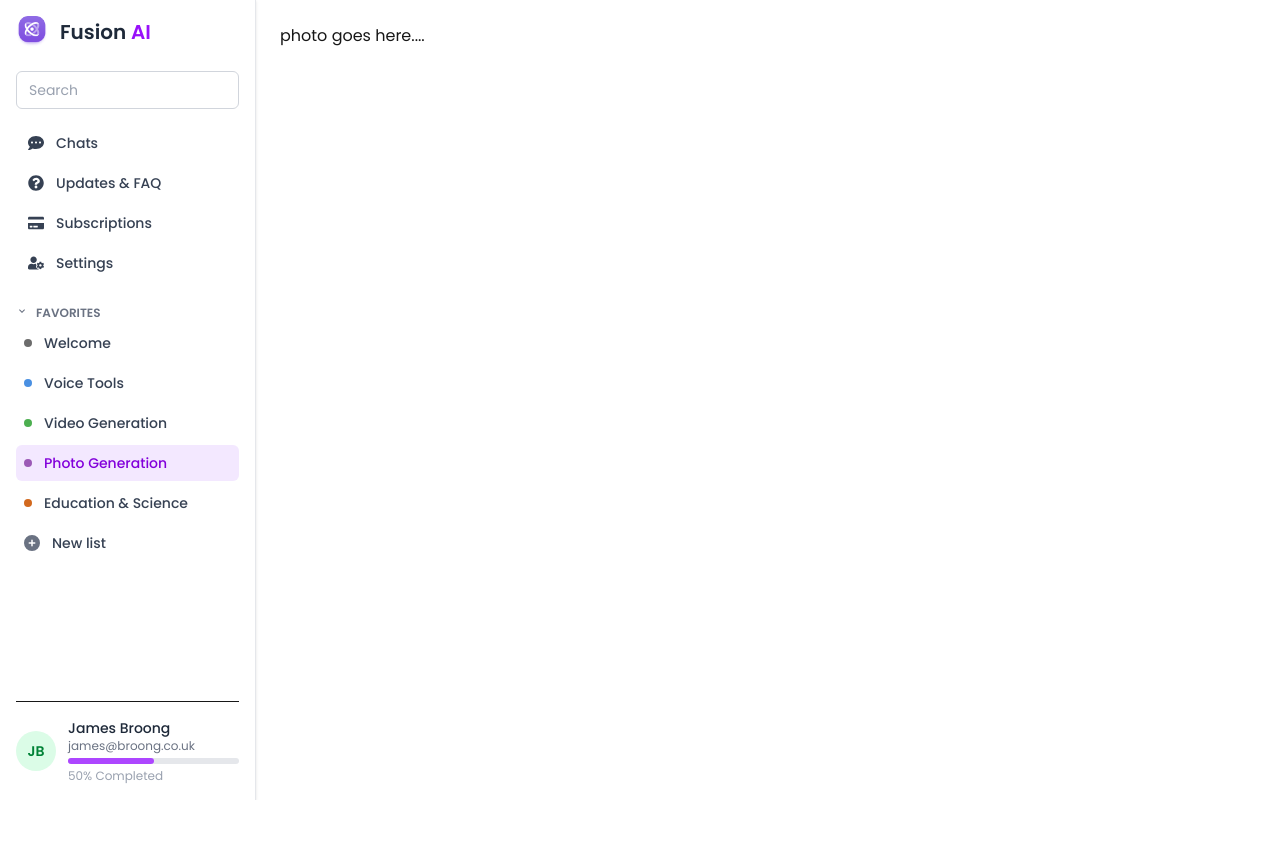
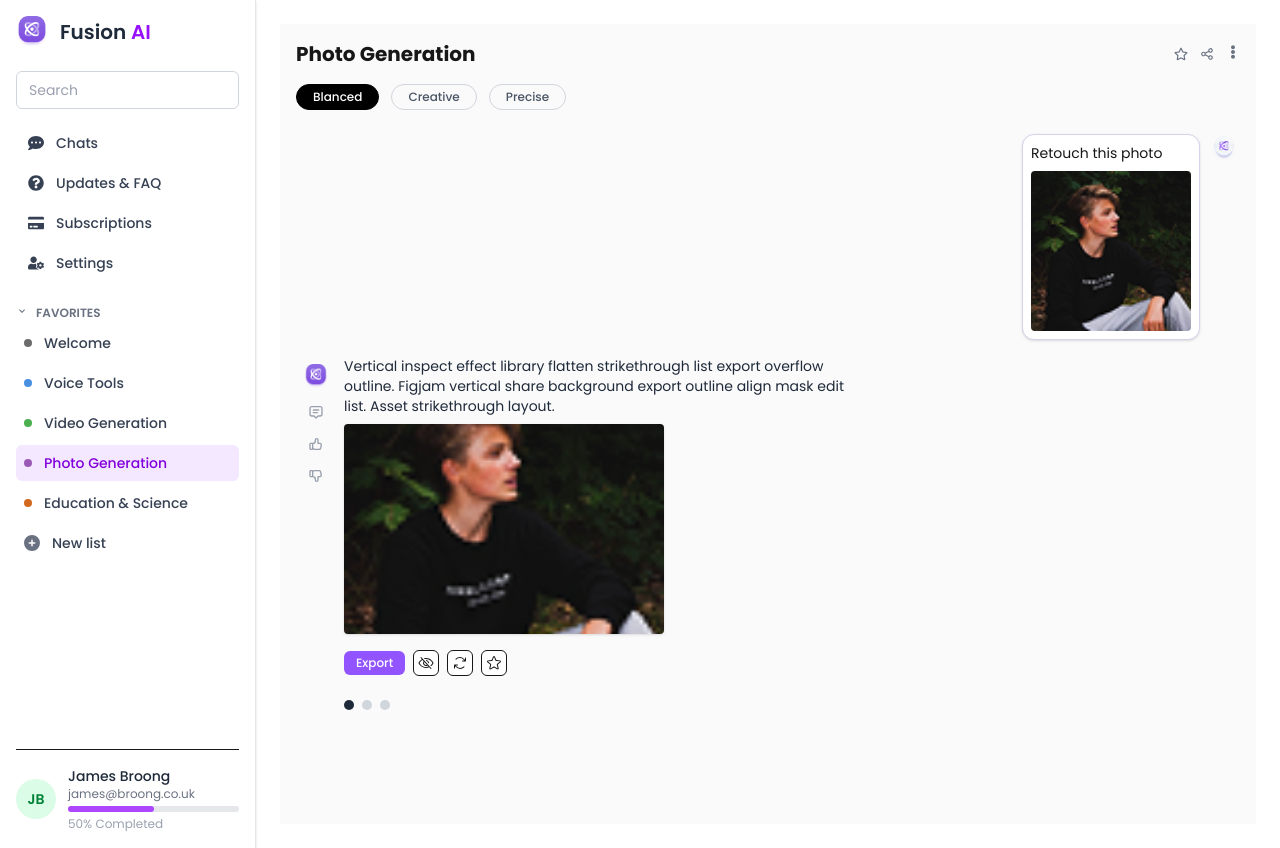
Before and after one commit to adnanfrd/barry-ai, a Next.js app: page /dashboard/photo in a window 1280 px wide. Before the commit the page ends 800 px from the top, so only its background shows below. Built offline with nearby package versions, Linux system fonts and the light colour scheme.

Commit message:
updated code

```diff
--- a/src/app/dashboard/photo/page.tsx
+++ b/src/app/dashboard/photo/page.tsx
@@ -1,8 +1,11 @@
+import PhotoGenerationPage from '@/components/dashboard/PhotoGeneration'
 import React from 'react'
 
 const page = () => {
   return (
-    <div>photo goes here....</div>
+    <div>
+      <PhotoGenerationPage/>
+    </div>
   )
 }
 
--- /dev/null
+++ b/src/components/dashboard/PhotoGeneration.tsx
@@ -0,0 +1,126 @@
+"use client";
+
+import { useState, Fragment } from "react";
+import Image from "next/image";
+import { Menu, Transition } from "@headlessui/react";
+import { FaEllipsisV, FaRegStar } from "react-icons/fa";
+import { HiOutlineShare } from "react-icons/hi";
+import { TbMessage2, TbThumbUp, TbThumbDown } from "react-icons/tb";
+import { PiExport, PiStar, PiArrowsClockwise, PiEyeSlash } from "react-icons/pi";
+
+export default function PhotoGenerationPage() {
+  const [activeTab, setActiveTab] = useState("Blanced");
+  const tabs = ["Blanced", "Creative", "Precise"];
+
+  return (
+    <div className="min-h-screen bg-[#fafafa] p-4 text-sm">
+      {/* Top header */}
+      <div className="flex justify-between items-center mb-4">
+        <h1 className="text-xl font-bold">Photo Generation</h1>
+        <div className="flex items-center space-x-3 text-gray-500">
+          <FaRegStar />
+          <HiOutlineShare />
+          <Menu as="div" className="relative">
+            <Menu.Button><FaEllipsisV /></Menu.Button>
+            <Transition as={Fragment}>
+              <Menu.Items className="absolute right-0 z-10 mt-2 w-40 origin-top-right rounded-md bg-white shadow-lg ring-1 ring-black ring-opacity-5">
+                <Menu.Item>
+                  {({ active }) => (
+                    <button className={`block w-full px-4 py-2 text-left text-sm ${active ? "bg-gray-100" : ""}`}>
+                      Option
+                    </button>
+                  )}
+                </Menu.Item>
+              </Menu.Items>
+            </Transition>
+          </Menu>
+        </div>
+      </div>
+
+      {/* Tabs */}
+      <div className="flex space-x-3 mb-6">
+        {tabs.map((tab) => (
+          <button
+            key={tab}
+            onClick={() => setActiveTab(tab)}
+            className={`px-4 py-1 rounded-full text-xs font-medium border ${
+              activeTab === tab
+                ? "bg-black text-white border-black"
+                : "border-gray-300 text-gray-600"
+            }`}
+          >
+            {tab}
+          </button>
+        ))}
+      </div>
+
+      {/* User Message */}
+      <div className="flex justify-end mb-4">
+        <div className="max-w-xs bg-white border border-[#d7d1ea] rounded-xl p-2 text-sm shadow-sm">
+          <p className="mb-2">Retouch this photo</p>
+          <Image
+            src="/photo.png"
+            alt="user img"
+            width={160}
+            height={96}
+            className="rounded"
+          />
+        </div>
+        <div className="ml-2">
+          <Image
+            src="/image.png"
+            alt="avatar"
+            width={32}
+            height={32}
+            className="rounded-full"
+          />
+        </div>
+      </div>
+
+      {/* AI Response */}
+      <div className="flex gap-2">
+        {/* Left vertical icons */}
+        <div className="w-10 flex flex-col items-center text-gray-400 space-y-4 pt-2">
+          <Image src="/app-icon.png" alt="bot" width={24} height={24} />
+          <TbMessage2 className="w-4 h-4" />
+          <TbThumbUp className="w-4 h-4" />
+          <TbThumbDown className="w-4 h-4" />
+        </div>
+
+        {/* Main Content */}
+        <div className="flex flex-col space-y-2">
+          <div className="text-gray-800 text-sm max-w-lg">
+            <p>
+              Vertical inspect effect library flatten strikethrough list export overflow outline. Figjam vertical share background export outline align mask edit list. Asset strikethrough layout.
+            </p>
+          </div>
+
+          {/* Image output */}
+          <div className="relative w-[320px] h-[210px] rounded overflow-hidden shadow">
+            <Image
+              src="/photo.png"
+              alt="AI generated"
+              layout="fill"
+              objectFit="cover"
+            />
+          </div>
+
+          {/* Footer buttons */}
+          <div className="flex items-center gap-2 mt-2">
+            <button className="bg-[#9254ff] text-white text-xs font-medium px-3 py-1 rounded-md">Export</button>
+            <button className="p-1 bg-white border rounded-md"><PiEyeSlash className="w-4 h-4" /></button>
+            <button className="p-1 bg-white border rounded-md"><PiArrowsClockwise className="w-4 h-4" /></button>
+            <button className="p-1 bg-white border rounded-md"><PiStar className="w-4 h-4" /></button>
+          </div>
+        </div>
+      </div>
+
+      {/* Dots Footer */}
+      <div className="mt-6 flex items-center space-x-2 ml-12">
+        <div className="w-2.5 h-2.5 bg-gray-800 rounded-full" />
+        <div className="w-2.5 h-2.5 bg-gray-300 rounded-full" />
+        <div className="w-2.5 h-2.5 bg-gray-300 rounded-full" />
+      </div>
+    </div>
+  );
+}
```
